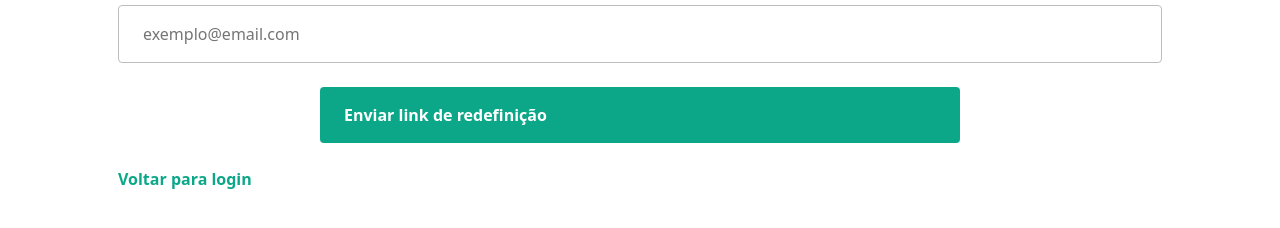
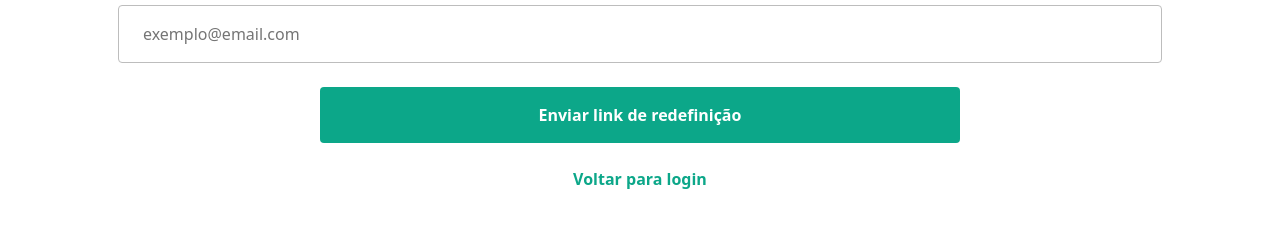
Before and after one commit to ICEI-PUC-Minas-PMV-SI/pmv-si-2024-1-pe1-t3-si_t3_app_web_1osem2024_gp02, a plain HTML site: page src/esqueci-senha.html in a window 1280 px wide. Shown: the part 246-474 px from the top of the page. Drawn offline with nearby package versions, Linux system fonts and the light colour scheme.

Commit message:
centralizando os botões

```diff
--- a/src/esqueci-senha.html
+++ b/src/esqueci-senha.html
@@ -23,10 +23,10 @@
                 <form action="" class="">
                     <label for="inputEmail">E-mail:</label>
                     <input class="w-100" type="email" name="email" id="inputEmail" placeholder="exemplo@email.com" required>
-                    <button type="submit">
+                    <button type="submit" class="justify-content-center">
                         Enviar link de redefinição
                     </button>
-                    <a href="./login.html">
+                    <a href="./login.html" class="d-flex justify-content-center">
                         Voltar para login
                     </a>
                 </form>
```
Also changed, not shown: src/login.html (+2 -2 lines).
